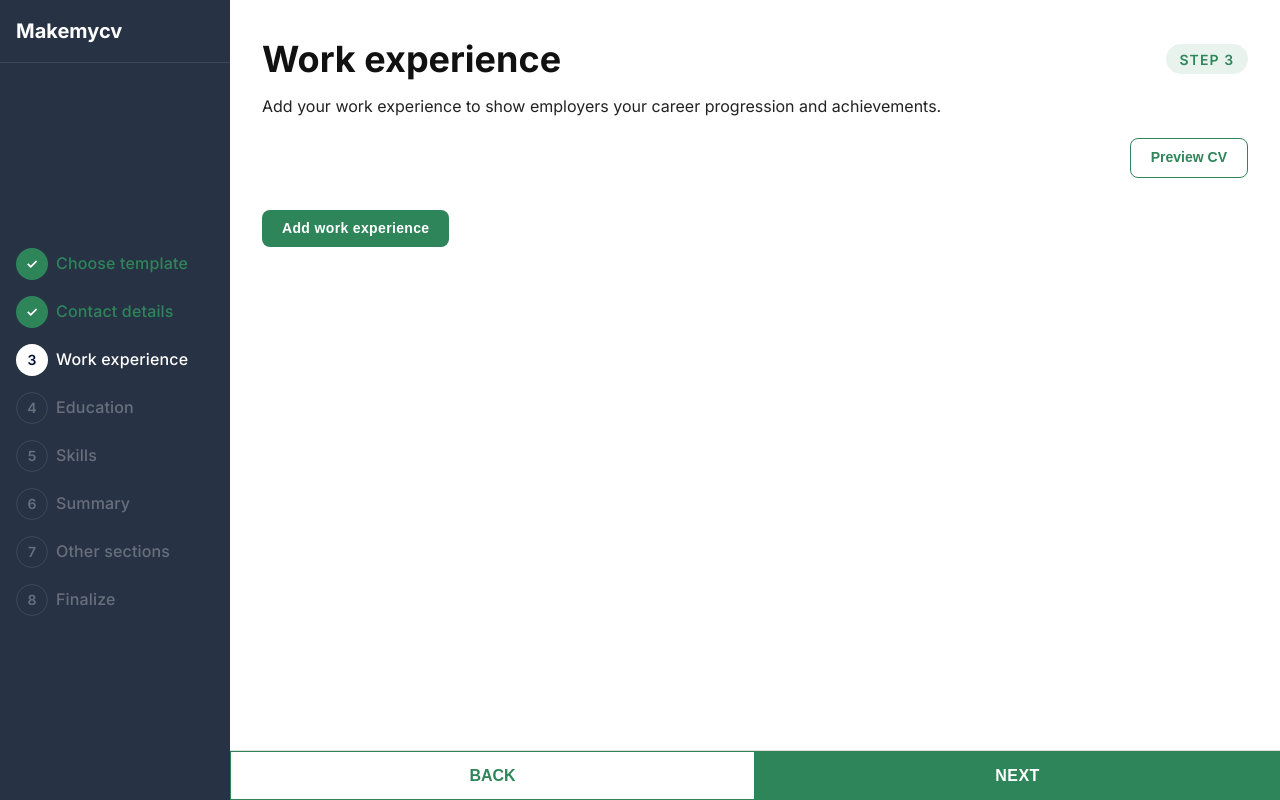
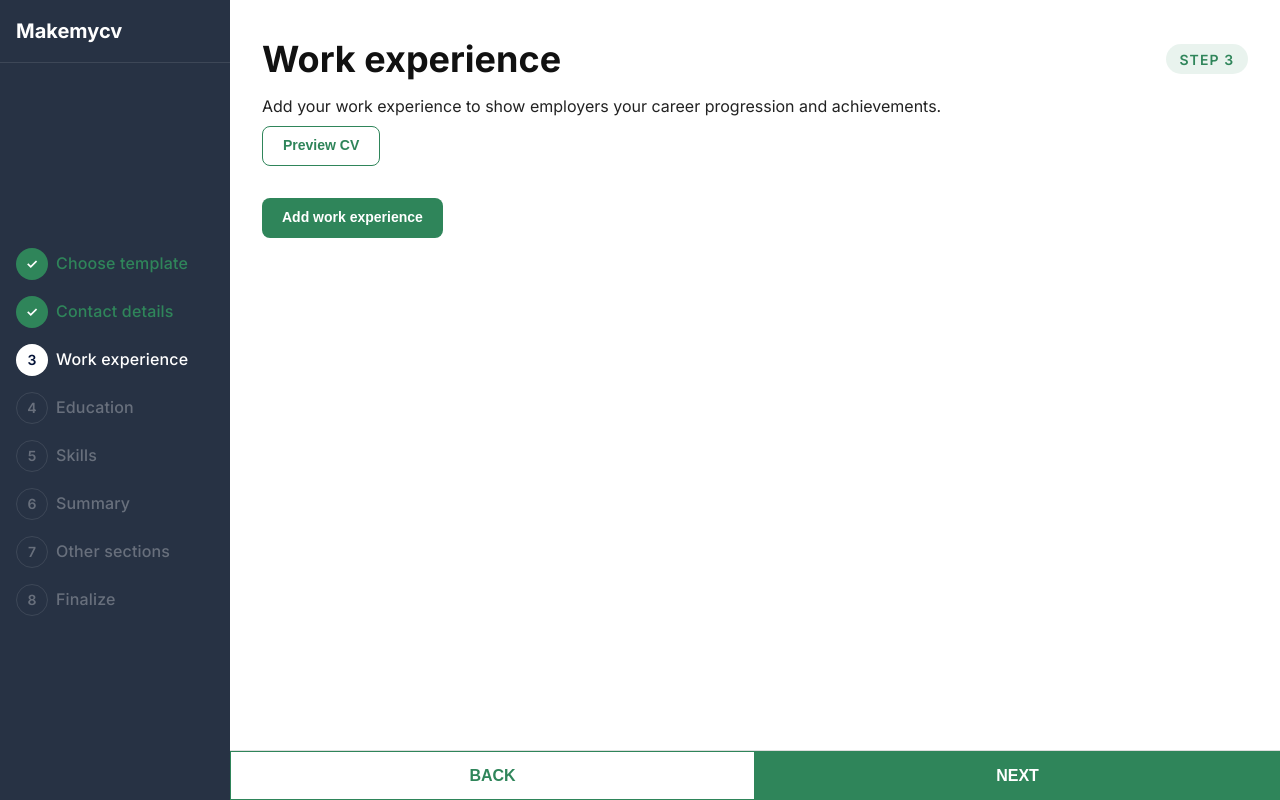
Before and after one commit to MishaKompaniec/make-cv, a Next.js app: page /create-cv/work-experience in a window 1280 px wide. Built offline with nearby package versions, Linux system fonts and the light colour scheme; what @react-pdf/renderer would draw is missing.

Commit message:
feat: add conditional preview button to CreateCvHeader with hidePreviewButton prop and increase modal z-index to 9999

```diff
--- a/src/app/create-cv/page.tsx
+++ b/src/app/create-cv/page.tsx
@@ -99,6 +99,7 @@ export default function ChooseTemplatePage() {
         stepNumber="Step 1"
         title={stepTitle}
         description="Choose a template to start building your CV."
+        hidePreviewButton
       />
 
       <div className={styles.content}>
--- a/src/components/layout/create-cv-header/create-cv-header.module.scss
+++ b/src/components/layout/create-cv-header/create-cv-header.module.scss
@@ -57,17 +57,11 @@
   color: $text;
 }
 
-.actions {
-  margin-top: 0.75rem;
-  display: flex;
-  justify-content: flex-end;
-}
-
 .previewModalOverlay {
   position: fixed;
   inset: 0;
   background: rgba(0, 0, 0, 0.55);
-  z-index: 50;
+  z-index: 9999;
   padding: 1.25rem;
   display: flex;
   justify-content: center;
--- a/src/components/layout/create-cv-header/create-cv-header.tsx
+++ b/src/components/layout/create-cv-header/create-cv-header.tsx
@@ -56,12 +56,14 @@ interface CreateCvHeaderProps {
   stepNumber: string;
   title: string;
   description: string;
+  hidePreviewButton?: boolean;
 }
 
 export function CreateCvHeader({
   stepNumber,
   title,
   description,
+  hidePreviewButton,
 }: CreateCvHeaderProps) {
   const [isPreviewOpen, setIsPreviewOpen] = useState(false);
 
@@ -115,7 +117,8 @@ export function CreateCvHeader({
       </div>
       <p className={styles.description}>{description}</p>
 
-      <div className={styles.actions}>
+      <div>
+        {!hidePreviewButton && (
           <Button
             variant="outline"
             type="button"
@@ -123,6 +126,7 @@ export function CreateCvHeader({
           >
             Preview CV
           </Button>
+        )}
       </div>
 
       {isPreviewOpen && (
--- a/src/components/ui/button/button.module.scss
+++ b/src/components/ui/button/button.module.scss
@@ -15,6 +15,8 @@
   transition: all $transition-smooth;
   text-decoration: none;
   outline: none;
+  box-sizing: border-box;
+  min-height: 40px;
 
   &:hover {
     box-shadow: $shadow-md;
@@ -39,8 +41,6 @@
   &.primary {
     background: $primary;
     color: $white;
-    font-weight: 600;
-    letter-spacing: 0.025em;
 
     &:hover {
       background: $primary-dark;
```
Lines whose indentation alone changed are shown as unchanged.
